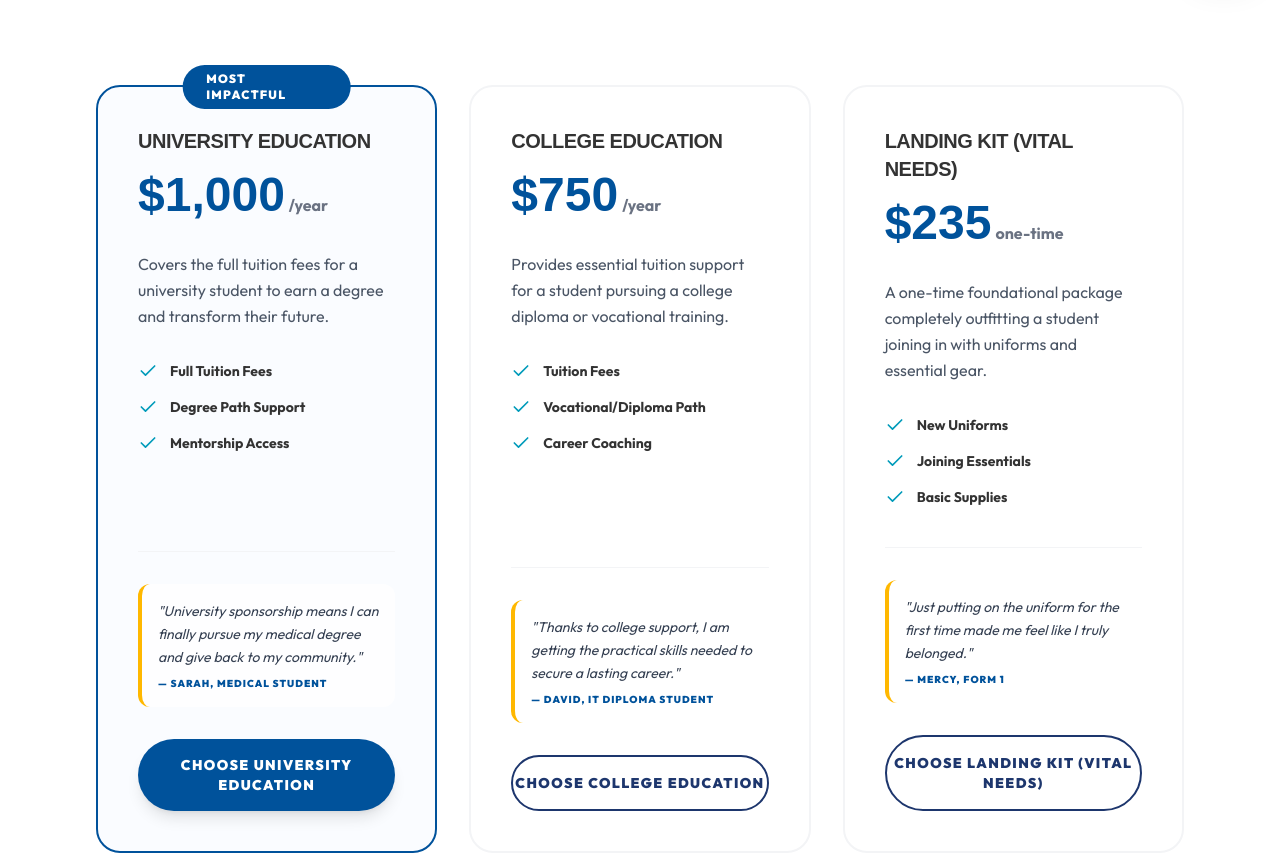
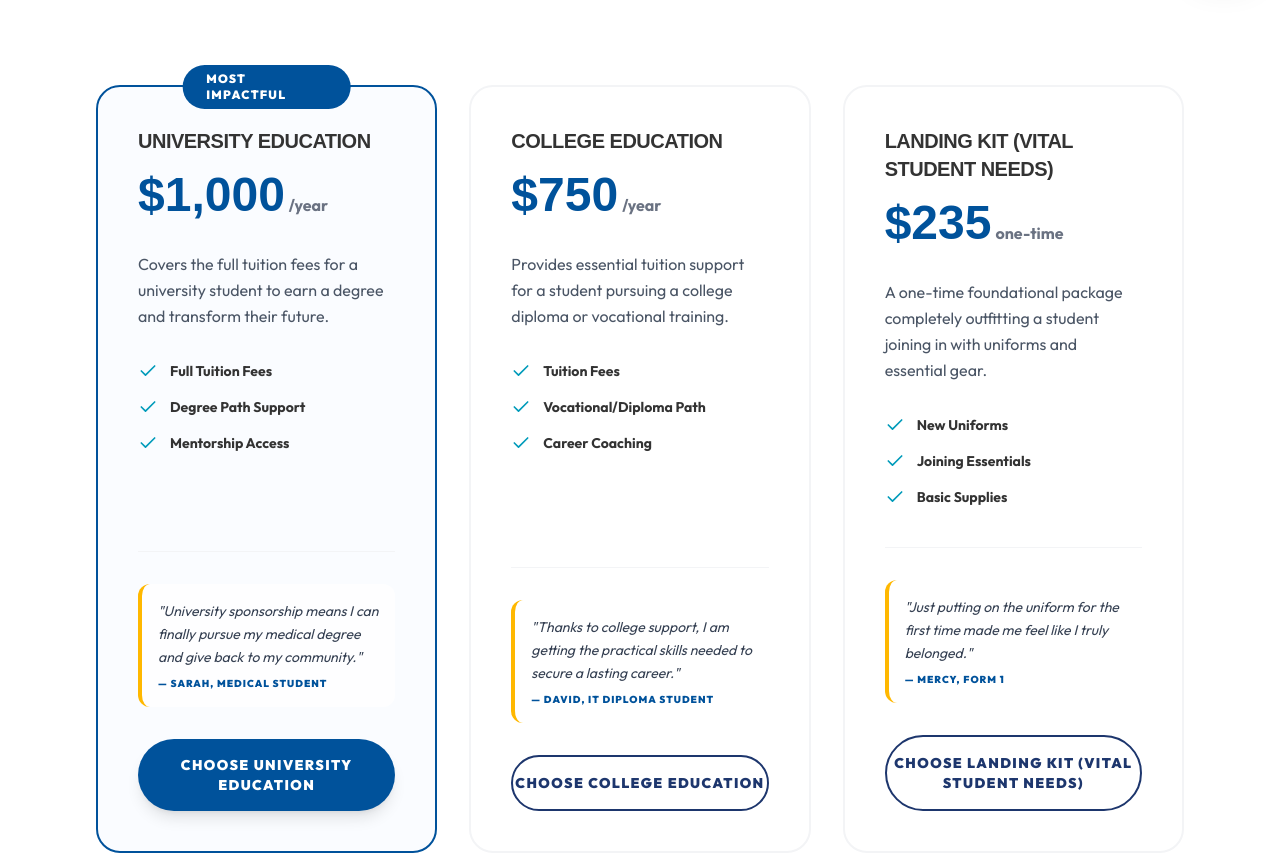
Before and after one commit to Code-Assassin-Fred/kenya-keys-kenya, a Next.js app: page /donate in a window 1280 px wide. Shown: the part 808-1663 px from the top of the page. Built offline with nearby package versions, Linux system fonts and the light colour scheme; a web font is replaced by a local one.

Commit message:
Update data director for wording

```diff
--- a/components/Donate/DonationTiers.tsx
+++ b/components/Donate/DonationTiers.tsx
@@ -25,7 +25,7 @@ const tiers = [
         student: "David, IT Diploma Student"
     },
     {
-        title: "Landing Kit (Vital Needs)",
+        title: "Landing Kit (Vital Student Needs)",
         amount: "235",
         period: " one-time",
         description: "A one-time foundational package completely outfitting a student joining in with uniforms and essential gear.",
@@ -73,9 +73,8 @@ export default function DonationTiers() {
                             initial={{ opacity: 0, y: 30 }}
                             whileInView={{ opacity: 1, y: 0 }}
                             transition={{ duration: 0.6, delay: idx * 0.1 }}
-                            className={`relative flex flex-col p-8 md:p-10 rounded-3xl border-2 transition-all hover:shadow-2xl ${
-                                tier.popular ? 'border-[#00529B] bg-blue-50/30' : 'border-gray-100 bg-white'
-                            }`}
+                            className={`relative flex flex-col p-8 md:p-10 rounded-3xl border-2 transition-all hover:shadow-2xl ${tier.popular ? 'border-[#00529B] bg-blue-50/30' : 'border-gray-100 bg-white'
+                                }`}
                         >
                             {tier.popular && (
                                 <div className="absolute top-0 left-1/2 -translate-x-1/2 -translate-y-1/2 bg-[#00529B] text-white px-6 py-1.5 rounded-full text-xs font-black uppercase tracking-widest font-outfit">
@@ -116,11 +115,10 @@ export default function DonationTiers() {
                                     </p>
                                 </div>
 
-                                <button className={`w-full py-4 rounded-full font-black font-outfit text-sm uppercase tracking-widest transition-all ${
-                                    tier.popular
+                                <button className={`w-full py-4 rounded-full font-black font-outfit text-sm uppercase tracking-widest transition-all ${tier.popular
                                         ? 'bg-[#00529B] text-white hover:bg-[#003d75] shadow-lg'
                                         : 'border-2 border-[#1D366D] text-[#1D366D] hover:bg-[#1D366D] hover:text-white'
-                                }`}>
+                                    }`}>
                                     Choose {tier.title}
                                 </button>
                             </div>
--- a/lib/leadershipData.ts
+++ b/lib/leadershipData.ts
@@ -14,7 +14,7 @@ export const leadershipData: LeadershipProfile[] = [
         role: "Chairperson of the Board of Directors",
         image: "/Leadership and Staff/Eunice Kioko.webp",
         bio: [
-            "Eunice Ndunge Kioko is an accomplished educator and administrator with over 15 years of experience in teaching, academic leadership, and community development. She currently serves as the Chairperson of the Board of Directors for Kenya Keys, a non-governmental organization dedicated to transforming lives through educational sponsorship and support for underserved students in the Taru region of Kenya.",
+            "Eunice Ndunge Kioko is an accomplished educator and administrator with over 15 years of experience in teaching, academic leadership, and community development. She currently serves as the Chairperson of the Board of Directors for Kenya Keys, a non-profit organization dedicated to transforming lives through educational sponsorship and support for underserved students in the Taru region of Kenya.",
             "Ms. Kioko holds a Master of Business Administration (Strategic Management) from Kenyatta University. She holds a Bachelor of Education (Arts) in Business Studies and Economics from the University of Nairobi and is a Certified Public Accountant (CPA-K). Her academic background is complemented by extensive professional experience in both teaching and institutional leadership.",
             "She serves as a part-time lecturer at Taita-Taveta University and as Head of the Business Department at Taita Taveta National Polytechnic, where she has played a key role in curriculum implementation, departmental planning, and student mentorship. Her responsibilities have included academic coordination, staff oversight, examination administration, and quality assurance.",
             "In her role as Chairperson of Kenya Keys, Ms. Kioko provides strategic leadership and governance oversight, drawing upon her deep understanding of education systems and financial management. She is passionate about using education as a tool for empowerment and is particularly committed to advancing opportunities for youth in marginalized communities. Her leadership continues to guide the organization toward sustainable impact and growth."
@@ -40,7 +40,7 @@ export const leadershipData: LeadershipProfile[] = [
         isFounder: true,
         image: "/Leadership and Staff/Joseph Mwengea Director.png",
         bio: [
-            "Mr. Joseph Mwengea is the Co-founder and Executive Director of Kenya Keys, a non-governmental organisation offering scholarship to needy and bright students in Kwale County and other rural parts of Kenya.",
+            "Joseph Mwengea is the Co-founder and Executive Director of Kenya Keys, a non-profit organisation offering scholarship to needy and bright students in Kwale County and other rural parts of Kenya.",
             "He holds several accolades among them a Masters of Business Administration (Project Management) from Kenyatta University. He holds a Bachelor of Education (Special Education) Second-Class upper Division from Kenyatta University. He also has a Diploma in Education Management (DEM) from Kenya Education Management Institute (KEMI), Diploma in Special Needs from Kenya Institute of Special Education (KISE). Certificate in School Development Planning from Ministry of Education and Centre for British Teachers. He also holds Certificate in Teacher Education (PTE) from Machakos Teachers Training College.",
             "Joseph Mwengea started his career as a teacher and taught for over thirty years teaching experience from the public sector. He served in the public service, Teacher Service Commission in the Ministry of Education working as a Headteacher at Magale Primary School, Headteacher CAFGEM BARETTO Primary School and Headteacher Bahakwenu Primary School. He previously served as Deputy Headteacher at Bahakwenu Primary School and Teacher at Chengoni Primary School.",
             "He is a contemporary leader, passionate educationist and mentor inspiring young generation in need of education and social economic transformation in his philosophy of transforming lives, enhancing livelihoods. Since the founding of Kenya Keys NGO, he has been able to offer opportunities to many students to get equal chance to access education and to be the future leaders of tomorrow realizing their potential and dreams.",
```
